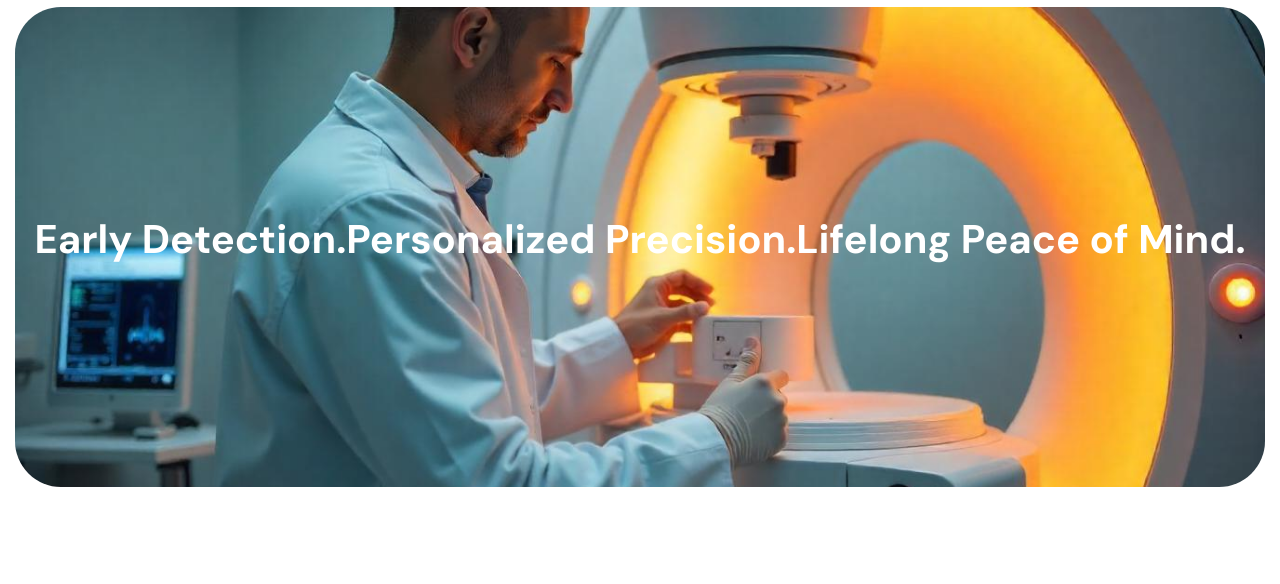
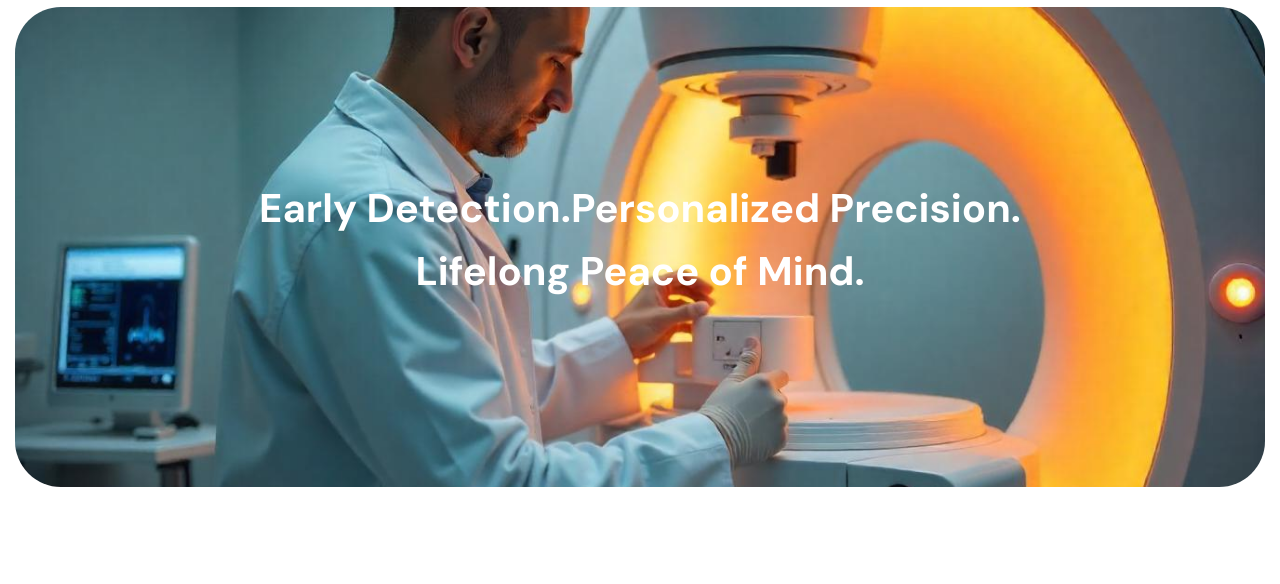
Before and after one commit to prabakarviji/tyme-healthcare, a plain HTML site: page service-1.html in a window 1280 px wide. Shown: the part 152-736 px from the top of the page. Drawn offline with Linux system fonts and the light colour scheme; grey boxes are pictures that could not be loaded.

Commit message:
Service 1 image header updated

```diff
--- a/service-1.html
+++ b/service-1.html
@@ -144,7 +144,8 @@
                         <!-- Service Featured Image Start -->
                         <div class="service-1-featured-image text-center">
                             <div class="service-1-featured-image-content">
-                                <h2>Early Detection.Personalized Precision.Lifelong Peace of Mind.</h2>
+                                <h2>Early Detection.Personalized Precision.</h2>
+                                <h2>Lifelong Peace of Mind.</h2>
                             </div>
                         </div>
                         <!-- Service Featured Image End -->
```
